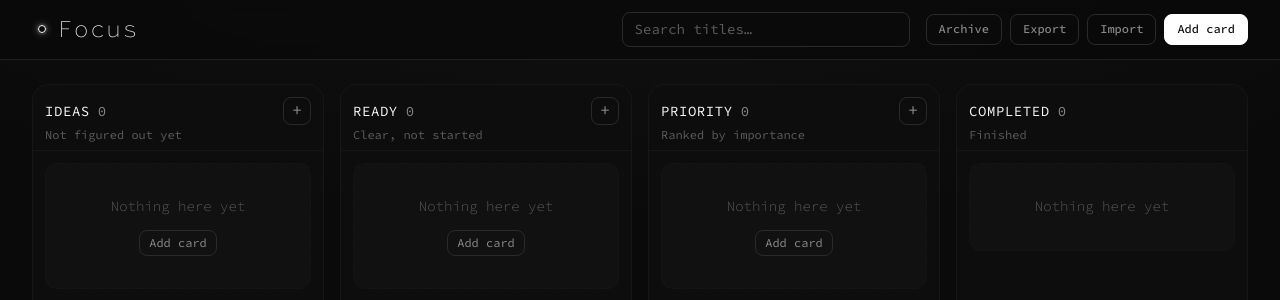
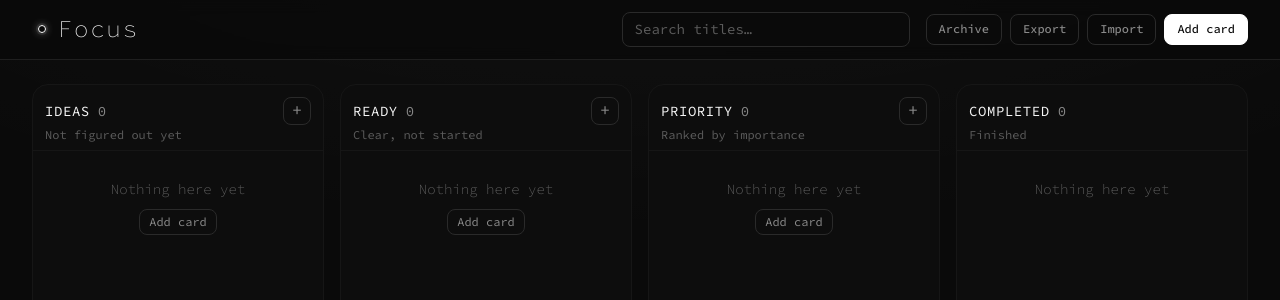
Before and after one commit to Dlcnokc/Focus, a React (Vite) app: page / in a window 1280 px wide. Shown: the top 300 px of the page. Built offline with nearby package versions, Linux system fonts and the light colour scheme.

Commit message:
Drop dashed empty-column placeholder chrome.
Keep a quiet empty label only so blank columns feel less like a fake card.

```diff
--- a/src/index.css
+++ b/src/index.css
@@ -501,16 +501,14 @@ p {
   background: transparent;
 }
 
+/* Quiet label only — no dashed “placeholder card” chrome */
 .column__empty {
   display: flex;
   flex-direction: column;
   align-items: center;
-  gap: var(--space-3);
+  gap: var(--space-2);
   text-align: center;
-  padding: var(--space-6) var(--space-3);
-  border: 1px dashed var(--color-column-border);
-  border-radius: var(--radius-md);
-  background: rgba(255, 255, 255, 0.02);
+  padding: var(--space-4) var(--space-2);
 }
 
 .column__empty-text {
```
